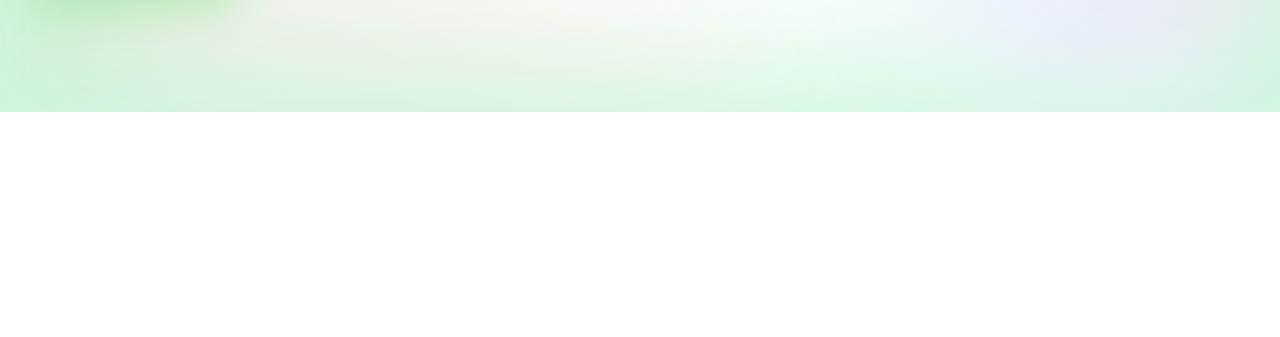
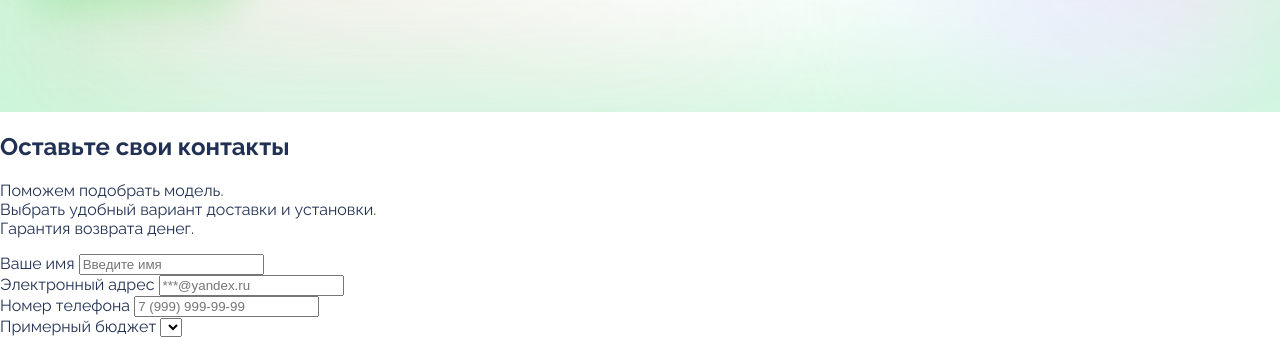
Before and after one commit to DenniKs/reen-corp-landing, a plain HTML site: page index.html in a window 1280 px wide. Shown: the part 709-1046 px from the top of the page. Before the commit the page ends 821 px from the top, so only its background shows below. Drawn offline with Linux system fonts and the light colour scheme.

Commit message:
Первичная форма

```diff
--- a/index.html
+++ b/index.html
@@ -24,5 +24,30 @@
       <img class="about__image" src="img/solar-panel.png">
     </div>
   </section>
+  <section class="form">
+    <div class="form__container">
+      <h1>Оставьте свои контакты</h1>
+      <p>Поможем подобрать модель.<br>Выбрать удобный вариант доставки и установки.<br>Гарантия возврата денег.</p>
+      <form>
+        <div class="form__group">
+          <label for="name">Ваше имя</label>
+          <input type="text" placeholder="Введите имя" id="name">
+        </div>
+        <div class="form_group">
+          <label for="email">Электронный адрес</label>
+          <input type="email" placeholder="***@yandex.ru" id="email">
+        </div>
+        <div class="form_group">
+          <label for="phone">Номер телефона</label>
+          <input type="tel" placeholder="7 (999) 999-99-99" id="phone">
+        </div>
+        <div class="form_group">
+          <label for="budget">Примерный бюджет</label>
+          <select type="tel" id="budget">
+        </div>
+        <button type="submit" class="form__submit">Отправить заявку</button>
+      </form>
+    </div>
+  </section>
 </body>
 </html>
--- a/main.css
+++ b/main.css
@@ -76,6 +76,10 @@ header {
     opacity: 0.8;
 }
 
+.form__container {
+    width: 550px;
+}
+
 .header__logo {
     height: 30px;
 }
```
